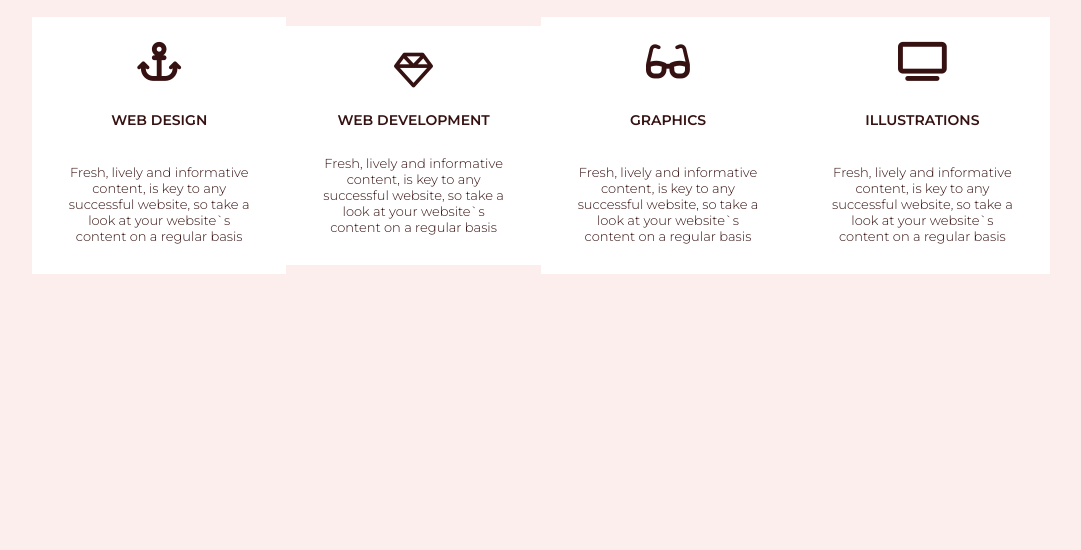
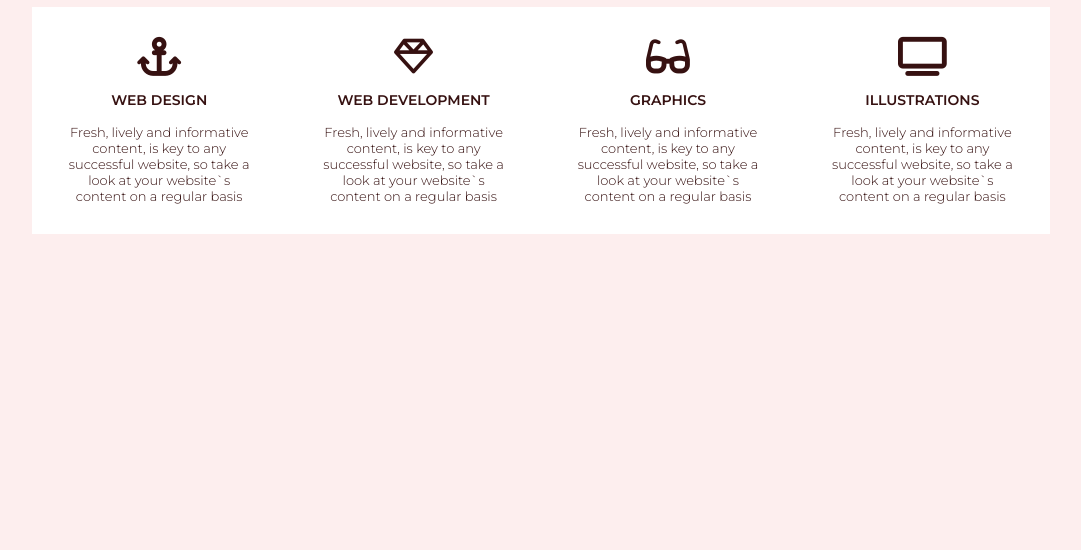
Before and after one commit to YanaDeineko/Namaste-HW9, a plain HTML site: page index.html in a window 1280 px wide. Shown: the part 250-800 px from the top of the page, without its empty margins (98-1179 px from the left). Drawn offline with Linux system fonts and the light colour scheme.

Commit message:
Change paddind

```diff
--- a/index.html
+++ b/index.html
@@ -28,7 +28,7 @@
                 </p>
             </div>
             <div class="post">
-                <div class="card add">
+                <div class="card">
                     <i class="fa fa-anchor fa-3x" aria-hidden="true"></i>
                     <h3>WEB DESIGN</h3>
                     <p>
@@ -44,7 +44,7 @@
                         website`s content on a regular basis
                     </p>
                 </div>
-                <div class="card add">
+                <div class="card">
                     <i class="fas fa-glasses fa-3x"></i>
                     <h3>GRAPHICS</h3>
                     <p>
@@ -52,7 +52,7 @@
                         website`s content on a regular basis
                     </p>
                 </div>
-                <div class="card add">
+                <div class="card">
                     <i class="fa fa-television fa-3x" aria-hidden="true"></i>
                     <h3>ILLUSTRATIONS</h3>
                     <p>
--- a/style.css
+++ b/style.css
@@ -38,14 +38,9 @@ h1{
 
 h3{
     font-size: 14px;
-    padding: 30px;
+    padding: 15px;
     text-align: center;
 }
-
-.diamond{
-    padding: 21px;
-}
-
 .p_banner{
     text-align: center;
     padding: 10px;
@@ -56,7 +51,7 @@ h3{
 
 .card{
 background-color: #fff;
-padding: 25px;
+padding: 30px;
 width: 24%;
 display:inline-block;
 text-align: center;
@@ -70,10 +65,6 @@ background-color: rgb(220, 238, 220);
 color: #046163;
 }
 
-p{
-    padding: 5px;
-}
-
 .post{
     padding: 20px;
     display: inline;
```
